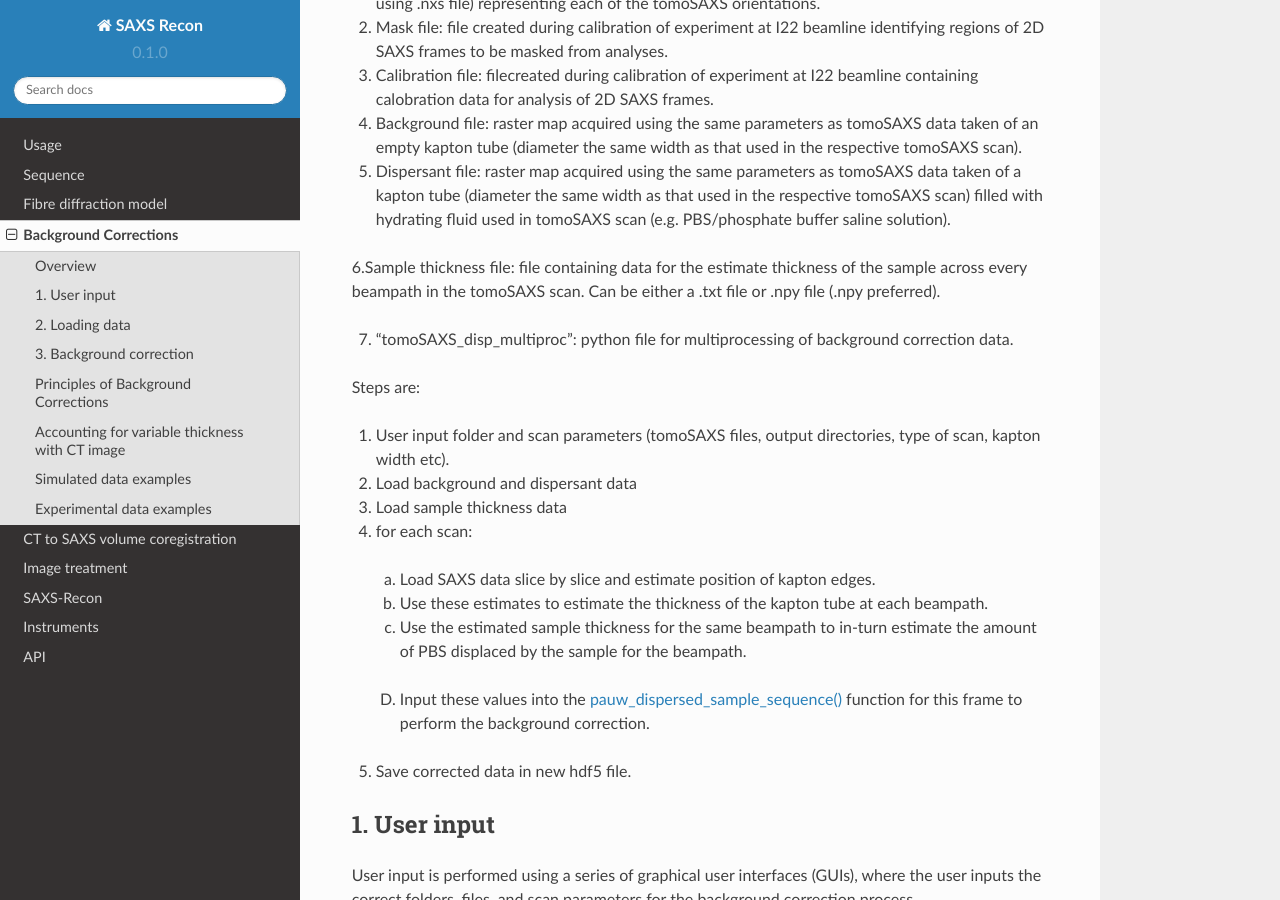
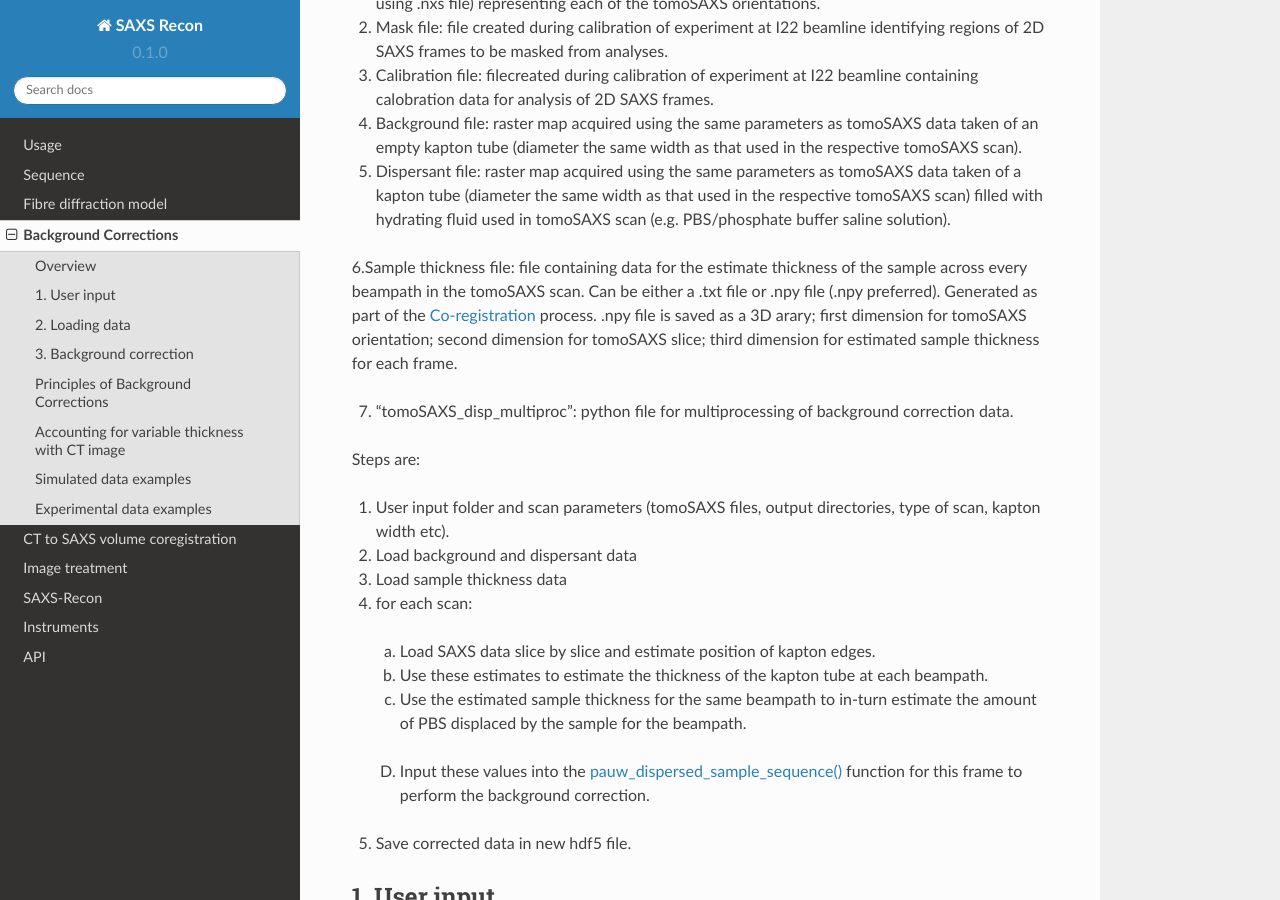
Before and after one commit to himadri111/saxs-docs-tutorial, a Sphinx documentation site: the page built from docs/source/bgrcorr.rst, in a window 1280 px wide and 900 px high, scrolled down 1317 px. Built offline with Sphinx 7.4.7 and the Read the Docs theme 2.0.0, drawn with Linux system fonts in a browser that asks for light colours.

Commit message:
Update bgrcorr.rst

```diff
--- a/docs/source/bgrcorr.rst
+++ b/docs/source/bgrcorr.rst
@@ -45,7 +45,7 @@ Prerequisite data:
 
 5. Dispersant file: raster map acquired using the same parameters as tomoSAXS data taken of a kapton tube (diameter the same width as that used in the respective tomoSAXS scan) filled with hydrating fluid used in tomoSAXS scan (e.g. PBS/phosphate buffer saline solution).
 
-6.Sample thickness file: file containing data for the estimate thickness of the sample across every beampath in the tomoSAXS scan. Can be either a .txt file or .npy file (.npy preferred).
+6.Sample thickness file: file containing data for the estimate thickness of the sample across every beampath in the tomoSAXS scan. Can be either a .txt file or .npy file (.npy preferred). Generated as part of the `Co-registration <https://himadri111-saxs-docs-tutorial.readthedocs.io/en/latest/coreg.html>`_ process. .npy file is saved as a 3D arary; first dimension for tomoSAXS orientation; second dimension for tomoSAXS slice; third dimension for estimated sample thickness for each frame.
 
 7. "tomoSAXS_disp_multiproc": python file for multiprocessing of background correction data.
 
```
